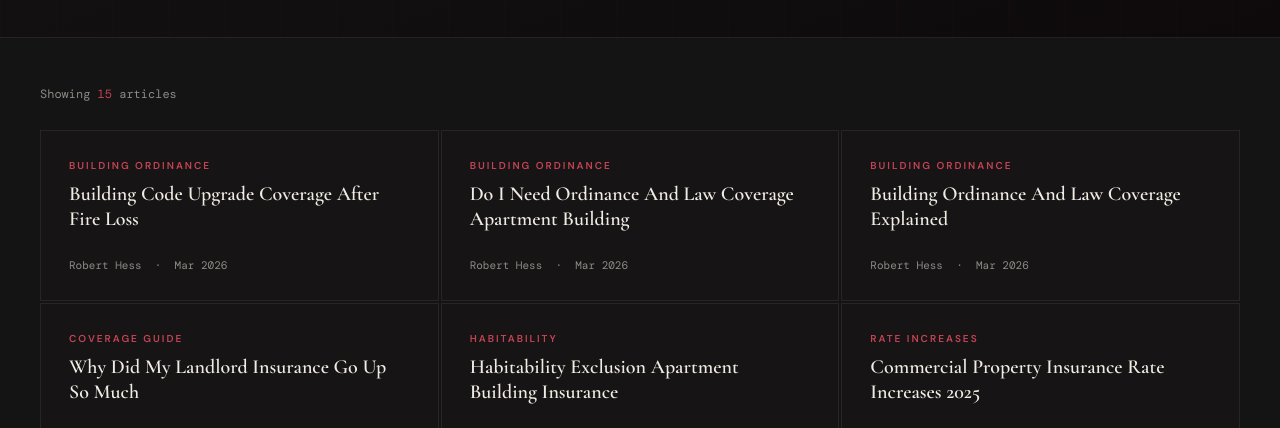
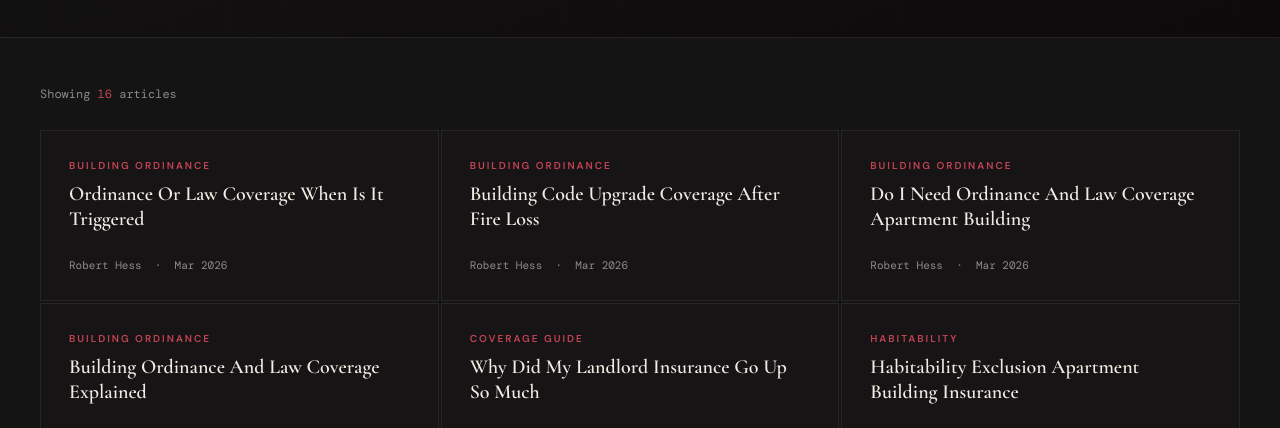
Before and after one commit to underwritemydeal/propertyownercoverage, a website: page articles.html in a window 1280 px wide. Shown: the part 360-788 px from the top of the page. Drawn offline with nearby package versions, Linux system fonts and the light colour scheme.

Commit message:
Rebuild articles index: add Ordinance Or Law Coverage When Is It Triggered

```diff
--- a/articles.html
+++ b/articles.html
@@ -90,8 +90,13 @@
 </div>
 
 <div class="articles-body">
-  <div class="articles-count">Showing <span>15</span> articles</div>
+  <div class="articles-count">Showing <span>16</span> articles</div>
   <div class="articles-grid">
+    <a href="/articles/Ordinance-Or-Law-Coverage-When-Is-It-Triggered.html" class="article-card">
+      <div class="article-cat">Building Ordinance</div>
+      <h2>Ordinance Or Law Coverage When Is It Triggered</h2>
+      <div class="article-meta">Robert Hess &nbsp;&middot;&nbsp; Mar 2026</div>
+    </a>
     <a href="/articles/Building-Code-Upgrade-Coverage-After-Fire-Loss.html" class="article-card">
       <div class="article-cat">Building Ordinance</div>
       <h2>Building Code Upgrade Coverage After Fire Loss</h2>
```
